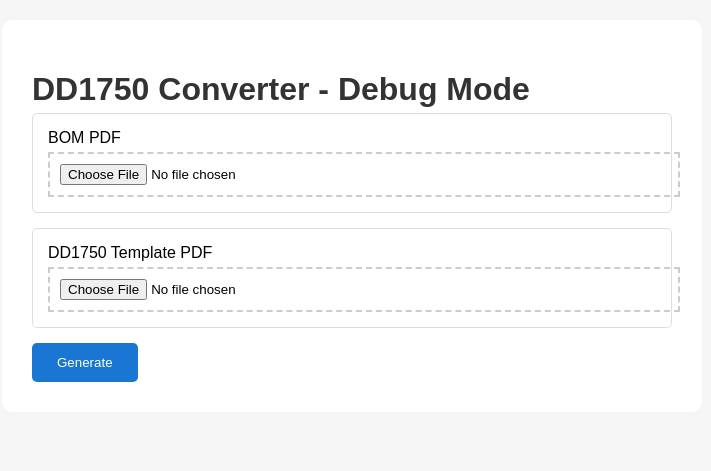
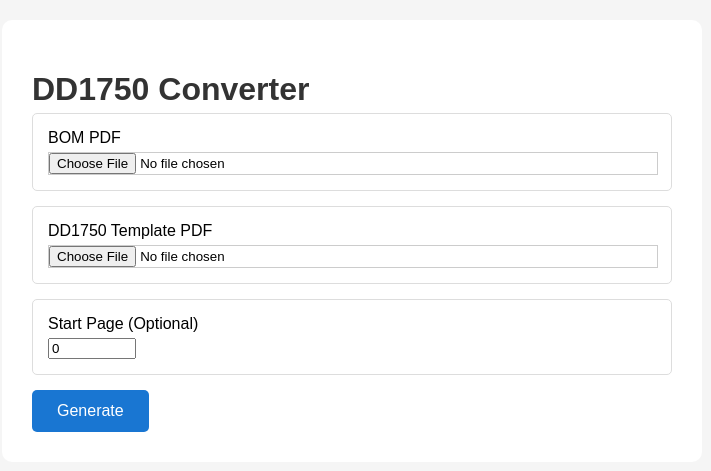
Before and after one commit to Maple-maker/v12-ocr-debug, a Flask app: page / in a window 1280 px wide. Shown: the top 471 px of the page, without its empty margins (288-999 px from the left). Run offline with Flask 3, Linux system fonts and the light colour scheme.

Commit message:
Update index.html

```diff
--- a/templates/index.html
+++ b/templates/index.html
@@ -2,27 +2,23 @@
 <html>
 <head>
     <meta charset="UTF-8">
-    <meta name="viewport" content="width=device-width, initial-scale=1.0">
-    <title>DD1750 Converter - Debug Mode</title>
+    <title>DD1750 Converter</title>
     <style>
         body { font-family: Arial; max-width: 700px; margin: 0 auto; padding: 20px; background: #f5f5f5; }
         .container { background: white; padding: 30px; border-radius: 10px; }
-
         h1 { color: #333; margin-bottom: 5px; }
 
         .upload { margin-bottom: 15px; padding: 15px; border: 1px solid #ddd; border-radius: 5px; }
         label { display: block; margin-bottom: 5px; }
-        input[type="file"] { width: 100%; padding: 10px; border: 2px dashed #ccc; }
-
-        button { background: #1976d2; color: white; border: none; padding: 12px 25px; border-radius: 5px; }
+        input[type="file"] { width: 100%; border: 1px solid #ccc; }
+        button { background: #1976d2; color: white; border: none; padding: 12px 25px; border-radius: 5px; font-size: 16px; cursor: pointer; }
         button:hover { background: #1565c0; }
-
         .error { padding: 15px; background: #ffebee; color: #c62828; border-radius: 5px; margin-bottom: 15px; }
     </style>
 </head>
 <body>
     <div class="container">
-        <h1>DD1750 Converter - Debug Mode</h1>
+        <h1>DD1750 Converter</h1>
 
         {% with messages = get_flashed_messages() %}
             {% if messages %}
@@ -39,6 +35,10 @@
                 <label>DD1750 Template PDF</label>
                 <input type="file" name="template_file" accept=".pdf" required>
             </div>
+            <div class="upload">
+                <label>Start Page (Optional)</label>
+                <input type="number" name="start_page" value="0" min="0" style="width: 80px;">
+            </div>
             <button type="submit">Generate</button>
         </form>
     </div>
```
